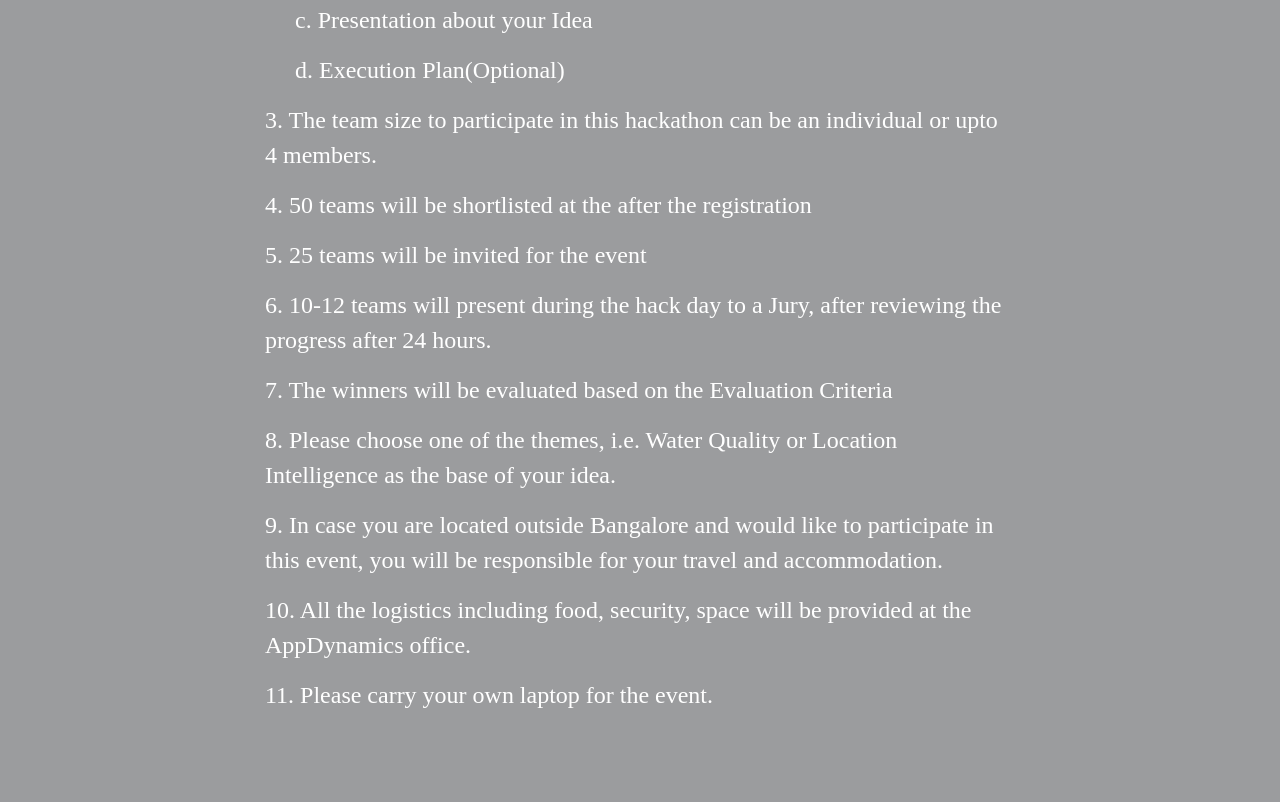
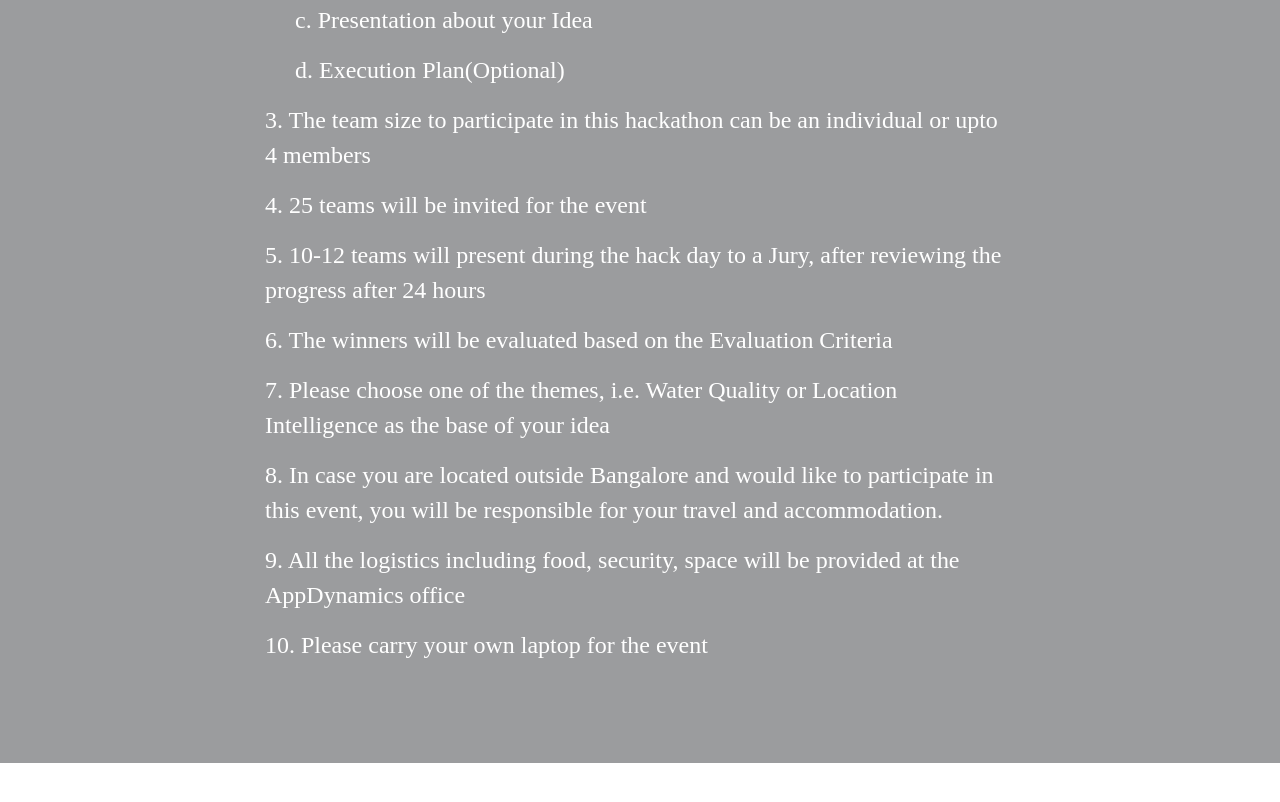
Before and after one commit to mayuu7/AppDynamics, a plain HTML site: page instructions.html in a window 1280 px wide. Shown: the part 470-1272 px from the top of the page. After the commit the page ends 1233 px from the top, so only its background shows below. Drawn offline with Linux system fonts and the light colour scheme; a web font is replaced by a local one.

Commit message:
bug fixing

```diff
--- a/instructions.html
+++ b/instructions.html
@@ -102,7 +102,7 @@
                     <div class="row">
                         <div class="col-sm-2 col-md-2"></div>
                         <div class="col-sm-8 col-md-8 instructionsDiv wow fadeIn" data-wow-duration="2s" data-wow-delay="1s">
-                            <h3>1. You will need to register latest by 5<sup>th</sup> February 2019.</h3>
+                            <h3>1. You will need to register latest by 5<sup>th</sup> February 2019</h3>
 
                             <h3>2. Mandatory requirement for registration :</h3>
 
@@ -115,23 +115,22 @@
 
                             <h3 style="margin-left: 30px">d. Execution Plan(Optional)</h3>
 
-                            <h3>3.  The team size to participate in this hackathon can be an individual or upto 4 members.</h3>
+                            <h3>3.  The team size to participate in this hackathon can be an individual or upto 4 members</h3>
 
-                            <h3>4.  50 teams will be shortlisted at the after the registration</h3>
 
-                            <h3>5. 25 teams will be invited for the event</h3>
+                            <h3>4. 25 teams will be invited for the event</h3>
 
-                            <h3>6. 10-12 teams will present during the hack day to a Jury, after reviewing the progress after 24 hours.</h3>
+                            <h3>5. 10-12 teams will present during the hack day to a Jury, after reviewing the progress after 24 hours</h3>
 
-                            <h3>7. The winners will be evaluated based on the Evaluation Criteria</h3>
+                            <h3>6. The winners will be evaluated based on the Evaluation Criteria</h3>
 
-                            <h3>8. Please choose one of the themes, i.e. Water Quality or Location Intelligence as the base of your idea.</h3>
+                            <h3>7. Please choose one of the themes, i.e. Water Quality or Location Intelligence as the base of your idea</h3>
 
-                            <h3>9. In case you are located outside Bangalore and would like to participate in this event, you will be responsible for your travel and accommodation.</h3>
+                            <h3>8. In case you are located outside Bangalore and would like to participate in this event, you will be responsible for your travel and accommodation.</h3>
 
-                            <h3>10. All the logistics including food, security, space will be provided at the AppDynamics office.</h3>
+                            <h3>9. All the logistics including food, security, space will be provided at the AppDynamics office</h3>
 
-                            <h3>11. Please carry your own laptop for the event.</h3>
+                            <h3>10. Please carry your own laptop for the event</h3>
                         </div>
                         <div class="col-sm-2 col-md-2"></div>
                     </div>
```
Also changed, not shown: index.html (+2 -2 lines), problemStatement.html (+3 -3 lines), assets/images/lakeerNGOWorking.JPG (deleted), assets/images/lakeerNGOWorking.png (added).
